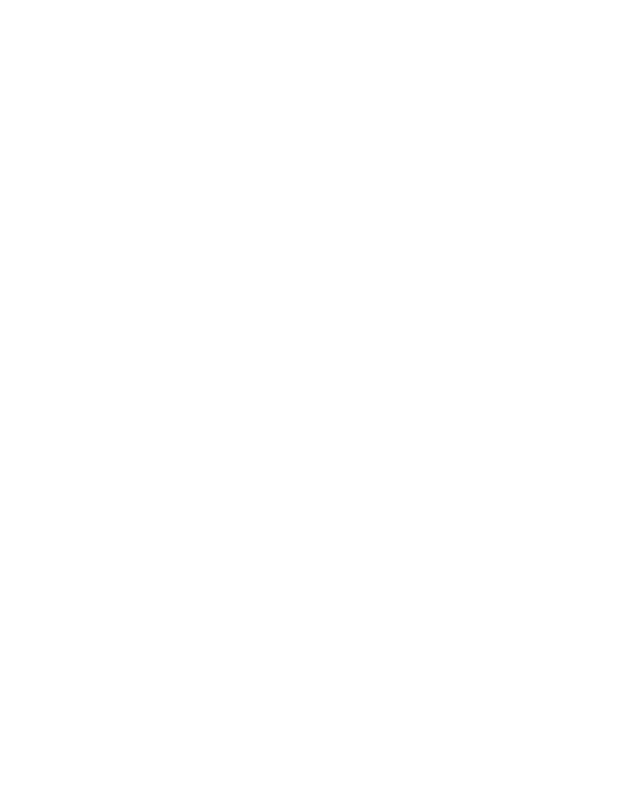
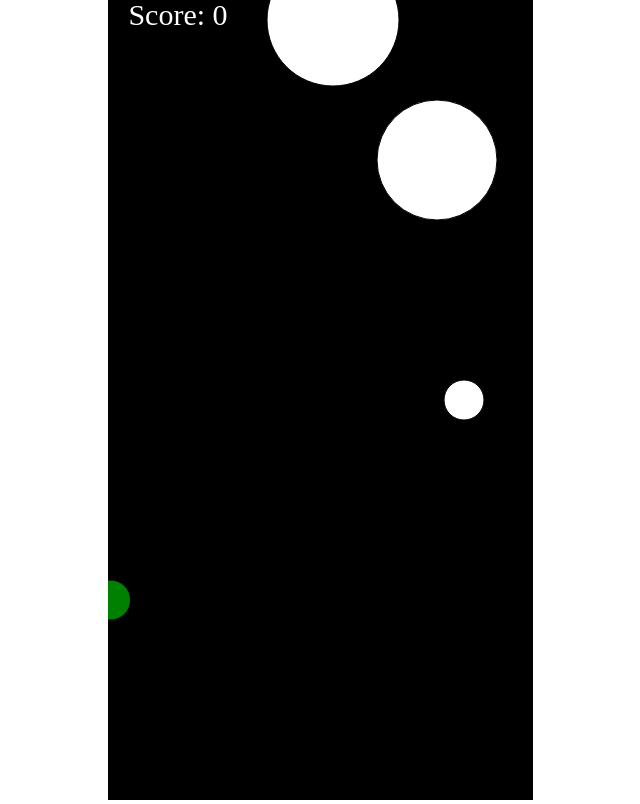
Before and after one commit to Ankit-29/oscillator, a plain HTML site: page index.html in a window 1280 px wide. Shown: the whole page, without its empty margins (320-960 px from the left). Drawn offline with Linux system fonts and the light colour scheme.

Commit message:
feat: Basic GamePlay

```diff
--- a/index.html
+++ b/index.html
@@ -4,11 +4,17 @@
 <head>
     <meta charset="UTF-8">
     <meta name="viewport" content="width=device-width, initial-scale=1.0">
-    <title>Oscillator</title>
+    <link rel="stylesheet" href="css/index.css">
+    <title>Document</title>
 </head>
 
 <body>
-
+    <div class="app-container">
+        <canvas></canvas>
+    </div>
 </body>
 
 </html>
+<script src="js/oscillator.js"></script>
+<script src="js/roundHurdle.js"></script>
+<script src="js/index.js"></script>
--- a/js/index.js
+++ b/js/index.js
@@ -5,31 +5,86 @@ canvas.height = canvas.closest('div').clientHeight;
 
 const ctx = canvas.getContext('2d');
 
+let score = 0;
 let position = canvas.width / 2;
 let yPos = canvas.height - 20;
 let force = 5;
+let flag = false;
+let hurdles = [
+    new RoundHurdle(parseInt(Math.random() * 50, 10) + 20, parseInt(Math.random() * canvas.width), 20),
+    new RoundHurdle(parseInt(Math.random() * 50, 10) + 20, parseInt(Math.random() * canvas.width), canvas.height / 2),
+    new RoundHurdle(parseInt(Math.random() * 50, 10) + 20, parseInt(Math.random() * canvas.width), canvas.height / 5),
+];
+
+const osc = new Oscillator(20, canvas.width / 2, canvas.height - 200, "green");
+const rh = new RoundHurdle(parseInt(Math.random() * 50, 10) + 20, parseInt(Math.random() * canvas.width), 20);
+
+generateHurdle = () => {
+    hurdles.push(new RoundHurdle(parseInt(Math.random() * 50, 10) + 20, parseInt(Math.random() * canvas.width), 20));
+}
+
+getDistance = (osc, rh) => {
+    return Math.sqrt(Math.pow(osc.x - rh.x, 2) + Math.pow(osc.y - rh.y, 2));
+}
+
+drawTest = () => {
 
 
+    ctx.clearRect(0, 0, canvas.width, canvas.height);
+    ctx.font = "30px Comic Sans";
+    ctx.fillStyle = "White";
+    ctx.textAlign = "center";
+    ctx.fillText("Score: "+score, 70, 25);
 
-drawTest = () => {
-    ctx.clearRect(0, 0, canvas.width, canvas.height);
-    ctx.beginPath();
-    ctx.arc(position, yPos, 10, 0, 2 * Math.PI);
-    ctx.fillStyle = 'blue';
-    ctx.fill();
-    ctx.stroke();
-    if (position <= 0) {
+    osc.draw();
+    hurdles.forEach(hurdle => {
+        hurdle.draw();
+    });
+
+    if (hurdles[0].y > canvas.height) {
+        hurdles.shift();
+        console.log(hurdles);
+        score += 10;
+    }
+
+    if (flag) {
+        hurdles.forEach(hurdle => {
+            hurdle.y += 7;
+        });
+    }
+
+    for (let i = 0; i < hurdles.length; i++) {
+        // console.log(getDistance(osc, hurdles[i]) < (osc.radius + hurdles[i].radius));
+        if (getDistance(osc, hurdles[i]) < (osc.radius + hurdles[i].radius)-2) {
+            navigator.vibrate([200, 200,200,500]);
+            setTimeout(() => {
+                alert(`Score ${score}`);
+            })
+            return;
+        }
+    }
+
+    if (hurdles[hurdles.length - 1].y >= canvas.height / 2.5) {
+        generateHurdle();
+    }
+    // console.log(hurdles[0].y > canvas.height);
+
+    if (osc.x <= 0) {
         force = 5;
     }
-    if (position >= canvas.width) {
+    if (osc.x >= canvas.width) {
         force = -5;
     }
-    position += force;
+    osc.x += force;
 
     requestAnimationFrame(() => { drawTest(); });
 
 }
 
-canvas.addEventListener("click", () => { yPos -= 10 });
+canvas.addEventListener("mousedown", () => { flag = true });
+canvas.addEventListener("mouseup", () => { flag = false });
+canvas.addEventListener("touchstart", () => { flag = true });
+canvas.addEventListener("touchend", () => { flag = false });
 
+// generateHurdle();
 drawTest();
--- /dev/null
+++ b/js/oscillator.js
@@ -0,0 +1,16 @@
+class Oscillator {
+    constructor(radius, x, y, color = 'blue') {
+        this.radius = radius;
+        this.x = x;
+        this.y = y;
+        this.color = color;
+    }
+
+    draw() {
+        ctx.beginPath();
+        ctx.arc(this.x, this.y, this.radius, 0, 2 * Math.PI);
+        ctx.fillStyle = this.color;
+        ctx.fill();
+        ctx.stroke();
+    }
+}
--- /dev/null
+++ b/js/roundHurdle.js
@@ -0,0 +1,17 @@
+class RoundHurdle {
+    constructor(radius, x, y, color = 'white') {
+        this.radius = radius;
+        this.x = x;
+        this.y = y;
+        this.color = color;
+    }
+
+
+    draw() {
+        ctx.beginPath();
+        ctx.arc(this.x, this.y, this.radius, 0, 2 * Math.PI);
+        ctx.fillStyle = this.color;
+        ctx.fill();
+        ctx.stroke();
+    }
+}
```
Also changed, not shown: game.html (deleted, +0 -18 lines).
